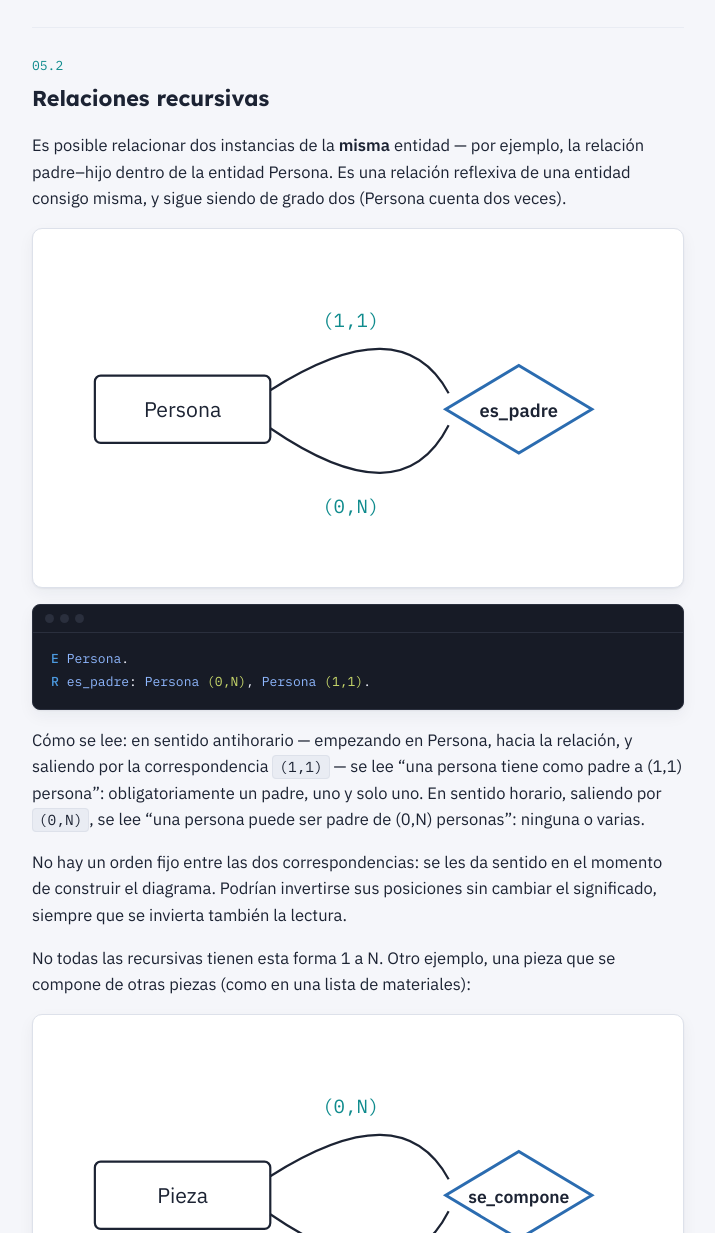
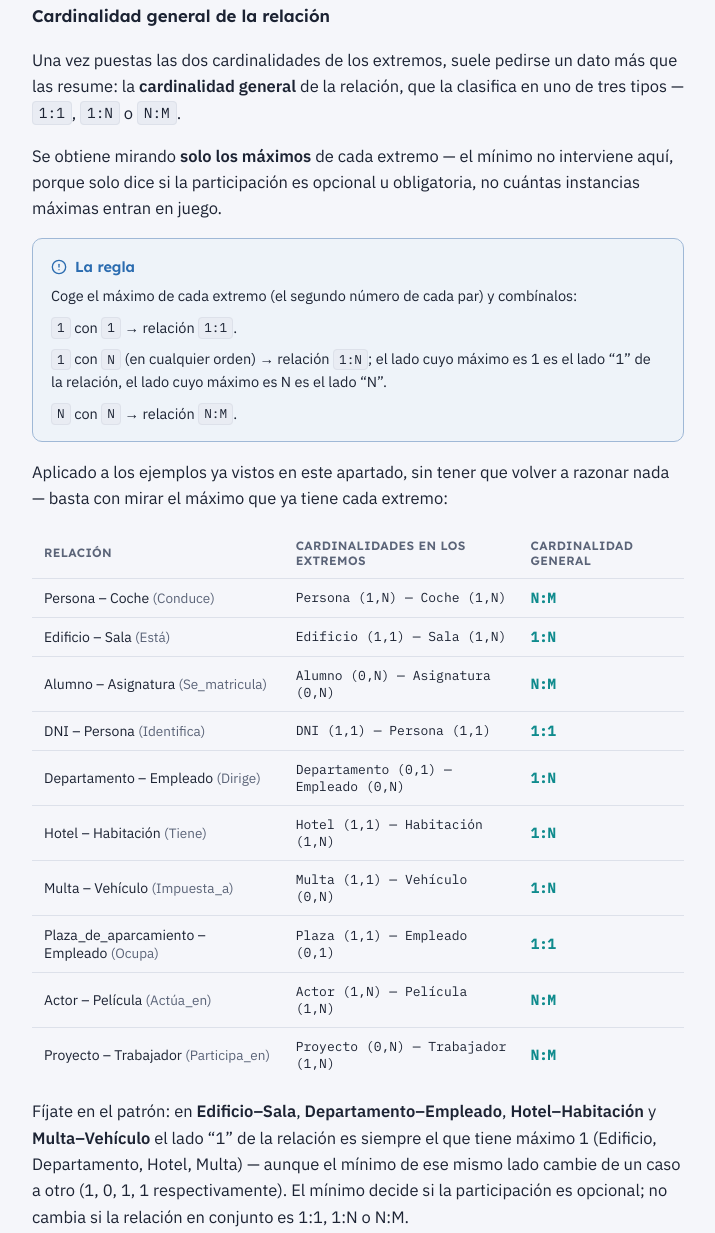
Before and after one commit to poliestireno/VARIOS_2026, a plain HTML site: page clase-gbd-material2/teoria-entidad-relacion.html in a window 1280 px wide. Shown: the part 9906-11139 px from the top of the page, without its empty margins (282-997 px from the left). Drawn offline with Linux system fonts and the light colour scheme.

Commit message:
Añade cardinalidad general de la relación (teoría + ejemplos) en teoria-entidad-relacion

```diff
--- a/clase-gbd-material2/teoria-entidad-relacion.html
+++ b/clase-gbd-material2/teoria-entidad-relacion.html
@@ -408,6 +408,42 @@
     font-size: 13px;
     color: var(--accent-2);
   }
+
+  .tabla-cardinalidad {
+    width: 100%;
+    border-collapse: collapse;
+    margin: 14px 0;
+    font-size: 14px;
+  }
+
+  .tabla-cardinalidad th, .tabla-cardinalidad td {
+    padding: 10px 12px;
+    border-bottom: 1px solid var(--line);
+    text-align: left;
+  }
+
+  .tabla-cardinalidad th {
+    font-family: "Lexend", sans-serif;
+    font-weight: 600;
+    color: var(--muted);
+    font-size: 12px;
+    text-transform: uppercase;
+    letter-spacing: 0.03em;
+  }
+
+  .tabla-cardinalidad td.formula {
+    font-family: "IBM Plex Mono", ui-monospace, monospace;
+    color: var(--ink);
+    font-size: 13px;
+  }
+
+  .tabla-cardinalidad td.general {
+    font-family: "IBM Plex Mono", ui-monospace, monospace;
+    font-weight: 600;
+    color: var(--accent-2);
+  }
+
+  .tabla-cardinalidad tr:last-child td { border-bottom: none; }
 
   .checkpoint {
     border-radius: 10px;
@@ -1021,6 +1057,39 @@
         <p>Fija un trabajador: &iquest;en cuántos proyectos participa? Puede que en ninguno todavía, o en varios &mdash; <code class="inline">(0,N)</code> junto a Proyecto. Fija un proyecto: &iquest;cuántos trabajadores participan en él? Al menos uno &mdash; no puede haber un proyecto sin nadie trabajando &mdash; <code class="inline">(1,N)</code> junto a Trabajador.</p>
       </div>
     </div>
+
+    <h3 class="subtema" id="cardinalidad-general">Cardinalidad general de la relación</h3>
+    <p>Una vez puestas las dos cardinalidades de los extremos, suele pedirse un dato más que las resume: la <strong>cardinalidad general</strong> de la relación, que la clasifica en uno de tres tipos &mdash; <code class="inline">1:1</code>, <code class="inline">1:N</code> o <code class="inline">N:M</code>.</p>
+    <p>Se obtiene mirando <strong>solo los máximos</strong> de cada extremo &mdash; el mínimo no interviene aquí, porque solo dice si la participación es opcional u obligatoria, no cuántas instancias máximas entran en juego.</p>
+    <div class="callout">
+      <div class="callout-title">
+        <svg viewBox="0 0 24 24" fill="none" stroke="currentColor" stroke-width="2" stroke-linecap="round" stroke-linejoin="round"><circle cx="12" cy="12" r="10"></circle><line x1="12" y1="8" x2="12" y2="12"></line><line x1="12" y1="16" x2="12.01" y2="16"></line></svg>
+        La regla
+      </div>
+      <p>Coge el máximo de cada extremo (el segundo número de cada par) y combínalos:</p>
+      <p><code class="inline">1</code> con <code class="inline">1</code> &rarr; relación <code class="inline">1:1</code>.</p>
+      <p><code class="inline">1</code> con <code class="inline">N</code> (en cualquier orden) &rarr; relación <code class="inline">1:N</code>; el lado cuyo máximo es 1 es el lado &ldquo;1&rdquo; de la relación, el lado cuyo máximo es N es el lado &ldquo;N&rdquo;.</p>
+      <p><code class="inline">N</code> con <code class="inline">N</code> &rarr; relación <code class="inline">N:M</code>.</p>
+    </div>
+    <p>Aplicado a los ejemplos ya vistos en este apartado, sin tener que volver a razonar nada &mdash; basta con mirar el máximo que ya tiene cada extremo:</p>
+    <table class="tabla-cardinalidad">
+      <thead>
+        <tr><th>Relación</th><th>Cardinalidades en los extremos</th><th>Cardinalidad general</th></tr>
+      </thead>
+      <tbody>
+        <tr><td>Persona &ndash; Coche <span class="ejemplo-rel">(Conduce)</span></td><td class="formula">Persona (1,N) &mdash; Coche (1,N)</td><td class="general">N:M</td></tr>
+        <tr><td>Edificio &ndash; Sala <span class="ejemplo-rel">(Está)</span></td><td class="formula">Edificio (1,1) &mdash; Sala (1,N)</td><td class="general">1:N</td></tr>
+        <tr><td>Alumno &ndash; Asignatura <span class="ejemplo-rel">(Se_matricula)</span></td><td class="formula">Alumno (0,N) &mdash; Asignatura (0,N)</td><td class="general">N:M</td></tr>
+        <tr><td>DNI &ndash; Persona <span class="ejemplo-rel">(Identifica)</span></td><td class="formula">DNI (1,1) &mdash; Persona (1,1)</td><td class="general">1:1</td></tr>
+        <tr><td>Departamento &ndash; Empleado <span class="ejemplo-rel">(Dirige)</span></td><td class="formula">Departamento (0,1) &mdash; Empleado (0,N)</td><td class="general">1:N</td></tr>
+        <tr><td>Hotel &ndash; Habitación <span class="ejemplo-rel">(Tiene)</span></td><td class="formula">Hotel (1,1) &mdash; Habitación (1,N)</td><td class="general">1:N</td></tr>
+        <tr><td>Multa &ndash; Vehículo <span class="ejemplo-rel">(Impuesta_a)</span></td><td class="formula">Multa (1,1) &mdash; Vehículo (0,N)</td><td class="general">1:N</td></tr>
+        <tr><td>Plaza_de_aparcamiento &ndash; Empleado <span class="ejemplo-rel">(Ocupa)</span></td><td class="formula">Plaza (1,1) &mdash; Empleado (0,1)</td><td class="general">1:1</td></tr>
+        <tr><td>Actor &ndash; Película <span class="ejemplo-rel">(Actúa_en)</span></td><td class="formula">Actor (1,N) &mdash; Película (1,N)</td><td class="general">N:M</td></tr>
+        <tr><td>Proyecto &ndash; Trabajador <span class="ejemplo-rel">(Participa_en)</span></td><td class="formula">Proyecto (0,N) &mdash; Trabajador (1,N)</td><td class="general">N:M</td></tr>
+      </tbody>
+    </table>
+    <p>Fíjate en el patrón: en <strong>Edificio&ndash;Sala</strong>, <strong>Departamento&ndash;Empleado</strong>, <strong>Hotel&ndash;Habitación</strong> y <strong>Multa&ndash;Vehículo</strong> el lado &ldquo;1&rdquo; de la relación es siempre el que tiene máximo 1 (Edificio, Departamento, Hotel, Multa) &mdash; aunque el mínimo de ese mismo lado cambie de un caso a otro (1, 0, 1, 1 respectivamente). El mínimo decide si la participación es opcional; no cambia si la relación en conjunto es 1:1, 1:N o N:M.</p>
   </section>
 
   <section class="tema" id="recursivas">
```
